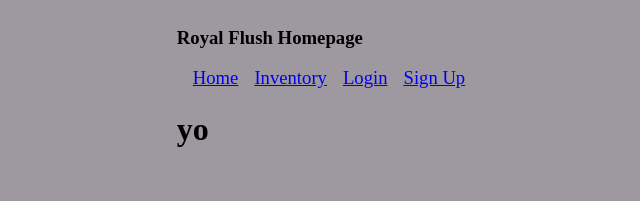
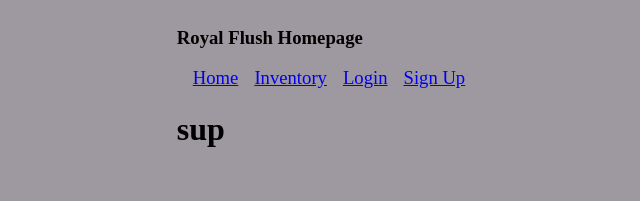
Before and after one commit to Royale-Flush/RF-Front-End, a React (Create React App) app: page /signup in a window 1280 px wide. Shown: the top 201 px of the page, without its empty margins (319-959 px from the left). Built offline with nearby package versions, Linux system fonts and the light colour scheme.

Commit message:
login should work

```diff
--- a/src/components/Login.js
+++ b/src/components/Login.js
@@ -1,6 +1,6 @@
 import React, { useState } from "react";
 import useAuth from "../hooks/useAuth";
-import { fetchUserToken } from "../api/users";
+import { getMe } from "../api/index";
 
 const Login = () => {
   const { setToken, isLoggedIn, setIsLoggedIn } = useAuth();
@@ -14,7 +14,7 @@ const Login = () => {
           onSubmit={async (e) => {
             e.preventDefault();
             try {
-              const response = await fetchUserToken(username, password);
+              const response = await getMe(username, password);
               localStorage.setItem("token", response.token);
               setToken(response.token);
               setIsLoggedIn(true);
--- a/src/components/Register.js
+++ b/src/components/Register.js
@@ -1,11 +1,11 @@
-import React, { memo } from "react";
+import React from "react";
 
-const Register = memo(() => {
+const Register = () => {
   return (
     <div>
-      <h1>yo</h1>
+      <h1>sup</h1>
     </div>
   );
-});
+};
 
 export default Register;
```
